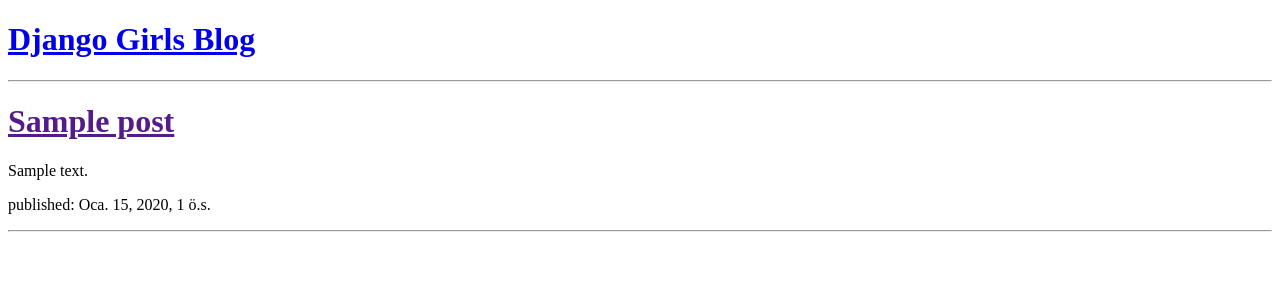
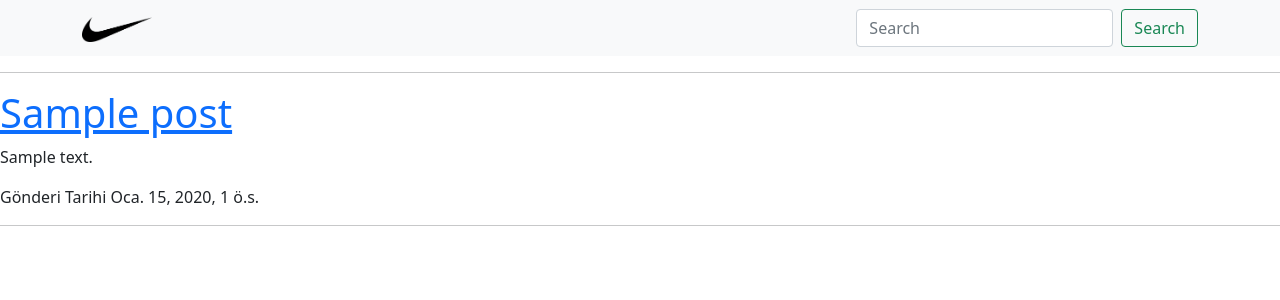
Before and after one commit to faithbugraayar/djangoogreniyorum, a Django app: page / in a window 1280 px wide. Shown: the top 300 px of the page. Run offline with Django 3.2, Linux system fonts and the light colour scheme; tables that the repository leaves empty hold one stand-in row (values such as "Sample post").

Commit message:
site için css ve ayrıntılı gönderi paneli

```diff
--- /dev/null
+++ b/blog/static/css/blog.css
@@ -0,0 +1,6 @@
+a{
+text-decoration:none;
+}
+p{
+color="red"
+}
--- /dev/null
+++ b/blog/static/js/blog.js
@@ -0,0 +1,3 @@
+h1{
+color: #FCA205;
+}
--- /dev/null
+++ b/blog/templates/blog/base.html
@@ -0,0 +1,30 @@
+
+<!DOCTYPE html>
+{% load static %}
+<html>
+<head>
+    <meta charset="UTF-8">
+    <title>ahmet</title>
+    <link rel="stylesheet" href="{% static 'css/blog.css'%}">
+    <link href="https://cdn.jsdelivr.net/npm/bootstrap@5.1.3/dist/css/bootstrap.min.css" rel="stylesheet" integrity="sha384-1BmE4kWBq78iYhFldvKuhfTAU6auU8tT94WrHftjDbrCEXSU1oBoqyl2QvZ6jIW3" crossorigin="anonymous">
+
+</head>
+<body>
+<div>
+<nav class="navbar navbar-light bg-light">
+  <div class="container">
+    <a  href="/" class="navbar-brand"><img src="{% static 'img/logo.png' %}" height="25px"> </a>
+    <form class="d-flex">
+      <input class="form-control me-2" type="search" placeholder="Search" aria-label="Search">
+      <button class="btn btn-outline-success" type="submit">Search</button>
+    </form>
+  </div>
+</nav>
+</div>
+            {% block content %}
+            {% endblock %}
+
+   <script src="https://cdn.jsdelivr.net/npm/bootstrap@5.1.3/dist/js/bootstrap.bundle.min.js" integrity="sha384-ka7Sk0Gln4gmtz2MlQnikT1wXgYsOg+OMhuP+IlRH9sENBO0LRn5q+8nbTov4+1p" crossorigin="anonymous"></script>
+
+</body>
+</html>
--- a/blog/templates/blog/post_list.html
+++ b/blog/templates/blog/post_list.html
@@ -1,23 +1,14 @@
-<!DOCTYPE html>
-<html lang="en">
-<head>
-    <meta charset="UTF-8">
-    <title>ahmet kaya</title>
-</head>
-<body>
-<div>
-    <h1><a href="/">Django Girls Blog</a></h1>
-</div>
+{%extends 'blog/base.html'%}
 
+{%block content%}
 {% for post in posts %}
 <hr>
     <div>
 
-        <h1><a href="">{{ post.title }}</a></h1>
+        <h1><a href="{% url 'post_detail' pk=post.pk %}"> {{ post.title }} </a></h1>
         <p>{{ post.text|linebreaksbr }}</p>
-         <p>published: {{ post.published_date }}</p>
+         <p>Gönderi Tarihi {{ post.published_date }}</p>
     </div>
 <hr>
 {% endfor %}
-</body>
-</html>
+{% endblock %}
--- a/blog/urls.py
+++ b/blog/urls.py
@@ -3,4 +3,5 @@
 
 urlpatterns = [
     path('', views.post_list, name='post_list'),
+    path('post/<int:pk>/', views.post_detail, name='post_detail'),
 ]
--- a/blog/views.py
+++ b/blog/views.py
@@ -1,7 +1,12 @@
-from django.shortcuts import render
+from django.shortcuts import render, get_object_or_404
 from django.utils import timezone
 from .models import Post
+
     # Create your views here.
 def post_list(request):
     posts = Post.objects.filter(published_date__lte=timezone.now()).order_by('published_date')
-    return render(request, 'blog/post_list.html', {'posts':posts})
+    return render(request, 'blog/post_list.html', {'posts' : posts})
+
+def post_detail(request, pk):
+    post = get_object_or_404(Post, pk=pk)
+    return render(request, 'blog/post_detail.html', {'post': post})
--- a/mysite/settings.py
+++ b/mysite/settings.py
@@ -119,7 +119,10 @@
 # https://docs.djangoproject.com/en/3.2/howto/static-files/
 
 STATIC_URL = '/static/'
-STATIC_ROOT = pathlib.Path.joinpath(BASE_DIR, "static")
+STATICFILES_DIRS =[
+        BASE_DIR / "static",
+]
+
 
 # Default primary key field type
 # https://docs.djangoproject.com/en/3.2/ref/settings/#default-auto-field
```
Also changed, not shown: blog/templates/blog/post_detail.html (added, +14 -0 lines), blog/static/img/logo.png (added).
